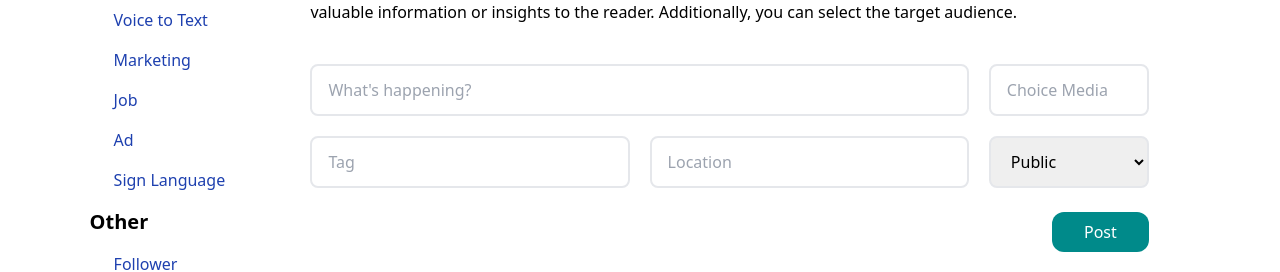
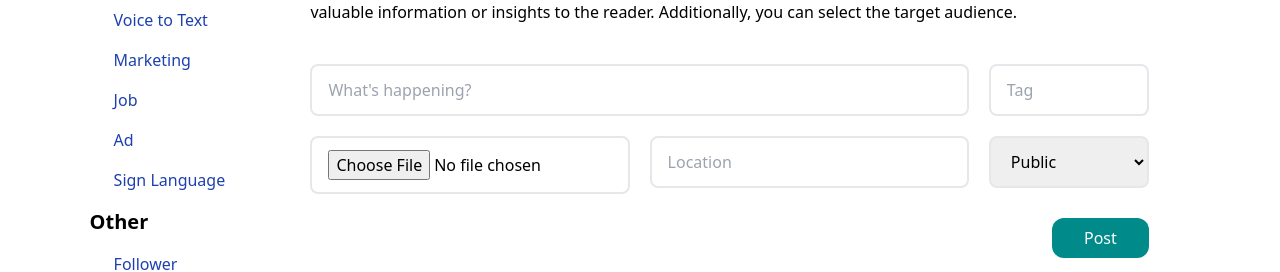
Before and after one commit to etbur/socialmedia, a Vue app in the folder frontend/: page /post in a window 1280 px wide. Shown: the part 400-672 px from the top of the page. Built offline with nearby package versions, Linux system fonts and the light colour scheme; some icons are missing.

Commit message:
Merge branch 'post' of https://github.com/etbur/socialmedia into post

```diff
--- a/frontend/src/views/PostView.vue
+++ b/frontend/src/views/PostView.vue
@@ -83,9 +83,9 @@ const onSubmit = async () => {
             <Field
               type="text"
               class="px-4 py-3 border-2 rounded-lg outline-none w-full"
-              placeholder="Choice Media"
-              id="media"
-              name="media"
+              placeholder="Tag"
+              id="tag"
+              name="tag"
               v-model="formInput.media"
             />
             <ErrorMessage name="media" class="text-red-500" />
@@ -94,12 +94,12 @@ const onSubmit = async () => {
         <div class="flex flex-col sm:flex-row gap-5">
           <div class="flex flex-col gap-2 flex-1">
             <Field
-              type="text"
+              type="file"
               class="px-4 py-3 border-2 rounded-lg outline-none w-full"
-              placeholder="Tag"
-              id="tag"
-              name="tag"
-              v-model="formInput.tag"
+              placeholder="Media"
+              id="media"
+              name="media"
+              v-model="formInput.media"
             />
             <ErrorMessage name="tag" class="text-red-500" />
           </div>
```
